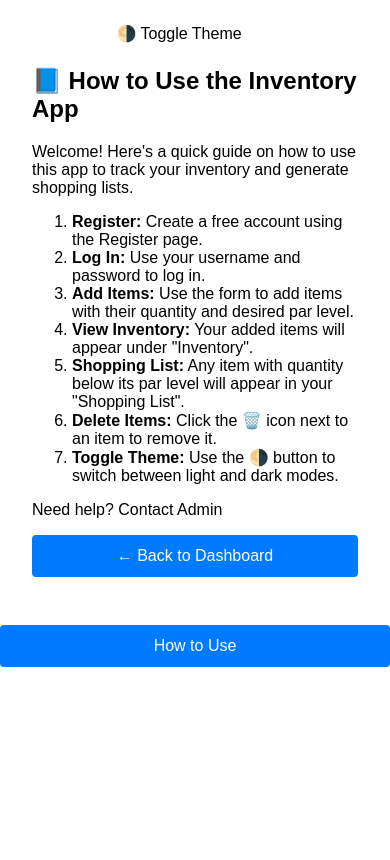
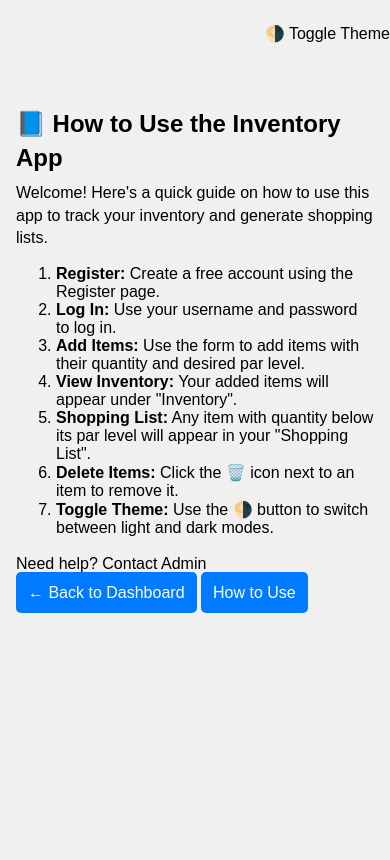
Before and after one commit to BikramSingh1989/Shopping-List-Creator, a Flask app: page /how-to-use in a window 390 px wide. Before the commit the page ends 667 px from the top, so only its background shows below. Run offline with Flask 3, Linux system fonts and the light colour scheme.

Commit message:
Make app mobile-friendly

```diff
--- a/static/style.css
+++ b/static/style.css
@@ -1,49 +1,52 @@
 /* ===== Theme Variables ===== */
 :root {
-  --bg: #ffffff;
+  --bg: #f0f0f0;
   --text: #000000;
-  --card-bg: #f4f4f4;
+  --card-bg: #ffffff;
   --accent: #007bff;
   --accent-hover: #0056b3;
 }
 
 body.dark {
-  --bg: #121212;
+  --bg: #1a1a1a;
   --text: #f1f1f1;
-  --card-bg: #1e1e1e;
+  --card-bg: #2a2a2a;
   --accent: #3399ff;
   --accent-hover: #1177cc;
 }
 
 /* ===== Base Styles ===== */
-body {
-  font-family: sans-serif;
+html, body {
+  height: 100%;
   margin: 0;
   padding: 0;
+  font-family: sans-serif;
   background-color: var(--bg);
   color: var(--text);
   transition: background 0.3s ease, color 0.3s ease;
 }
 
+/* Responsive container */
 .container {
   max-width: 800px;
-  margin: auto;
-  padding: 2rem;
+  margin: 2rem auto;
+  padding: 1.5rem;
+  background: var(--bg);
 }
 
-/* ===== Form Styles ===== */
+/* Forms */
 form {
   margin-bottom: 1.5rem;
 }
 
+/* Input and Button styling */
 input, button, .btn {
   padding: 0.75rem;
   margin: 0.5rem 0;
-  display: block;
   width: 100%;
+  font-size: 1rem;
   box-sizing: border-box;
-  font-size: 1rem;
-  border-radius: 4px;
+  border-radius: 5px;
   text-align: center;
   text-decoration: none;
 }
@@ -74,46 +77,38 @@ button:hover, .btn:hover {
   background-color: var(--accent-hover);
 }
 
-/* ===== Toggle Button (Dark Mode) ===== */
+/* Toggle dark mode */
 .toggle-btn {
   float: right;
   margin: 1rem;
   padding: 0.5rem 1rem;
-  cursor: pointer;
   border: none;
   background: none;
   color: var(--text);
   font-size: 1rem;
+  cursor: pointer;
 }
 
-/* ===== Card Style for Inventory Items ===== */
+/* Item card layout */
 .item {
   background: var(--card-bg);
   padding: 1rem;
   margin: 0.5rem 0;
   border-radius: 8px;
   box-shadow: 0 2px 4px rgba(0,0,0,0.08);
+  display: flex;
+  justify-content: space-between;
+  align-items: center;
+  flex-wrap: wrap;
 }
 
-/* ===== Link Buttons (logout, delete) ===== */
-a.btn {
-  display: block;
-  background-color: var(--accent);
-  color: white;
-  border: none;
-  padding: 0.75rem;
-  margin: 0.5rem 0;
-  width: 100%;
-  font-size: 1rem;
-  border-radius: 4px;
-  text-decoration: none;
+/* Delete icon alignment */
+.item a {
+  margin-left: 1rem;
+  font-size: 1.2rem;
 }
 
-a.btn:hover {
-  background-color: var(--accent-hover);
-}
-
-/* ===== Utility Links ===== */
+/* Links */
 a {
   color: var(--accent);
   text-decoration: none;
@@ -122,3 +117,32 @@ a {
 a:hover {
   text-decoration: underline;
 }
+
+/* Responsive Typography */
+h2, h3, p {
+  margin: 0.5rem 0;
+  line-height: 1.4;
+}
+
+/* ===== Mobile-first improvements ===== */
+@media (max-width: 600px) {
+  .container {
+    padding: 1rem;
+  }
+
+  .toggle-btn {
+    float: none;
+    display: block;
+    text-align: right;
+  }
+
+  .item {
+    flex-direction: column;
+    align-items: flex-start;
+  }
+
+  .item a {
+    margin-top: 0.5rem;
+    margin-left: 0;
+  }
+}
--- a/templates/base.html
+++ b/templates/base.html
@@ -3,13 +3,17 @@
 <head>
   <meta charset="UTF-8">
   <title>{% block title %}Inventory App{% endblock %}</title>
+  <meta name="viewport" content="width=device-width, initial-scale=1.0">
   <link rel="stylesheet" href="{{ url_for('static', filename='style.css') }}">
 </head>
 <body>
   <button class="toggle-btn" onclick="document.body.classList.toggle('dark')">🌗 Toggle Theme</button>
+
+
   <div class="container">
     {% block content %}{% endblock %}
+
+    <a href="/how-to-use" class="btn">How to Use</a>
   </div>
-  <a href="/how-to-use" class="btn">How to Use</a>
 </body>
 </html>
```
